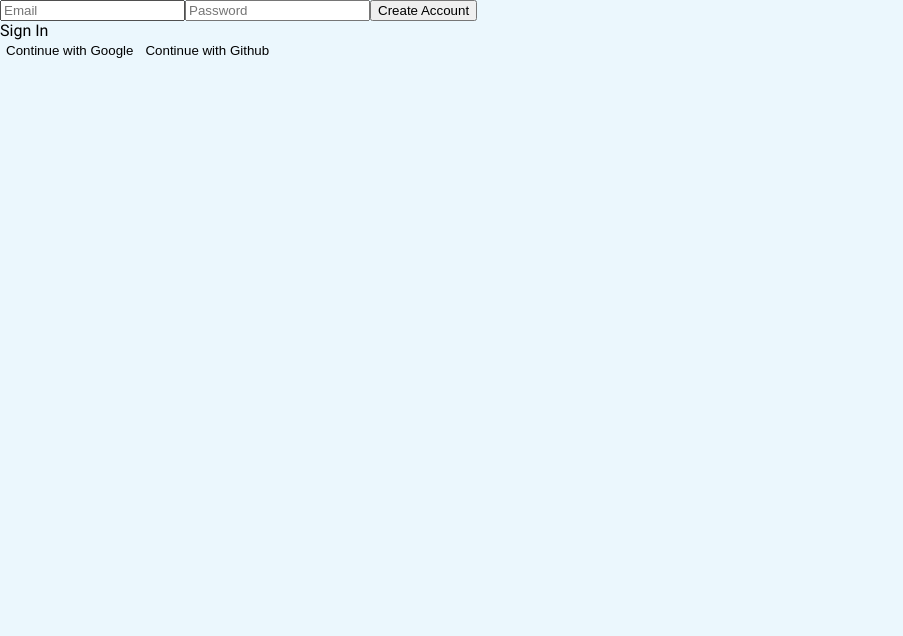
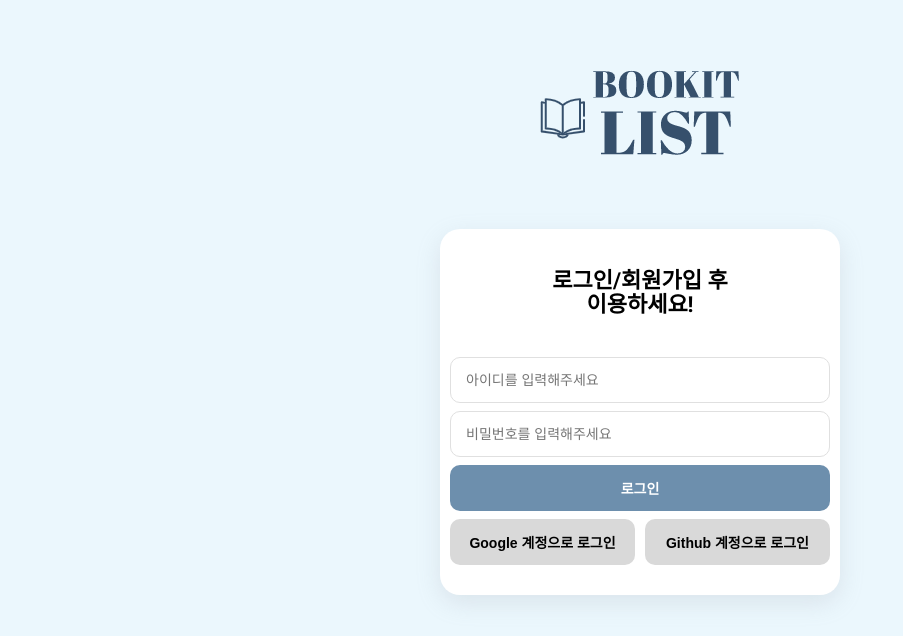
Before and after one commit to Jiho31/bookit-list, a React (Create React App) app: page / in a window 1280 px wide. Shown: the top 636 px of the page, without its empty margins (0-903 px from the left). Built offline with nearby package versions, Linux system fonts and the light colour scheme; no server answers.

Commit message:
[STYLE] 로그인 페이지 UI 수정

```diff
--- a/src/routes/Auth.js
+++ b/src/routes/Auth.js
@@ -9,9 +9,12 @@ import {
 } from "firebase/auth";
 import { addUserInfo } from "redux/users";
 import { useDispatch } from "react-redux";
+import styled from "styled-components";
+import Button from "components/Button";
 
 function Auth() {
   const [email, setEmail] = useState("");
+  const [username, setUsername] = useState("");
   const [password, setPassword] = useState("");
   const [newAccount, setNewAccount] = useState(true);
   const [error, setError] = useState("");
@@ -23,8 +26,8 @@ function Auth() {
       target: { name, value },
     } = e;
 
-    if (name === "email") {
-      setEmail(value);
+    if (name === "username") {
+      setUsername(value);
     } else if (name === "password") {
       setPassword(value);
     }
@@ -114,43 +117,123 @@ function Auth() {
   };
 
   return (
-    <div>
-      <form onSubmit={onSubmitHandler}>
+    <AuthWrapper>
+      <LogoWrapper>
+        <img src={process.env.PUBLIC_URL + "logo.png"} alt="logo icon" />
+      </LogoWrapper>
+
+      <LoginContainer>
+        <h1>
+          로그인/회원가입 후<br /> 이용하세요!
+        </h1>
+        <LoginForm onSubmit={onSubmitHandler}>
           <input
             type="text"
-          name="email"
-          placeholder="Email"
+            name="username"
+            placeholder="아이디를 입력해주세요"
             onChange={onChangeHandler}
-          value={email}
+            value={username}
             required
           />
           <input
             type="password"
             name="password"
-          placeholder="Password"
+            placeholder="비밀번호를 입력해주세요"
             onChange={onChangeHandler}
             value={password}
             required
           />
-        <input
-          type="submit"
-          value={newAccount ? "Create Account" : "Sign In"}
-        />
+          <Button type="submit">로그인</Button>
           {error}
-      </form>
-      <span onClick={toggleAccount}>
-        {newAccount ? "Sign In" : "Create Account"}
-      </span>
-      <div>
-        <button name="google" onClick={onSocialClick}>
-          Continue with Google
-        </button>
-        <button name="github" onClick={onSocialClick}>
-          Continue with Github
-        </button>
-      </div>
-    </div>
+        </LoginForm>
+        <SocialLoginButtons>
+          <Button
+            name="google"
+            onClick={onSocialClick}
+            backgroundColor="#d9d9d9"
+            color="#000"
+          >
+            Google 계정으로 로그인
+          </Button>
+          <Button
+            name="github"
+            onClick={onSocialClick}
+            backgroundColor="#d9d9d9"
+            color="#000"
+          >
+            Github 계정으로 로그인
+          </Button>
+        </SocialLoginButtons>
+      </LoginContainer>
+    </AuthWrapper>
   );
 }
 
+const AuthWrapper = styled.div`
+  width: 100vw;
+  height: 100vh;
+  display: flex;
+  flex-direction: column;
+  align-items: center;
+`;
+
+const LogoWrapper = styled.div`
+  margin: 70px 0;
+
+  img {
+    width: 200px;
+    height: auto;
+  }
+`;
+
+const LoginContainer = styled.section`
+  width: 400px;
+  height: min-content;
+  display: flex;
+  flex-direction: column;
+  background-color: #fff;
+  border-radius: 20px;
+  box-shadow: 0px 8px 24px 0px #959da533;
+  padding: 0 10px;
+
+  h1 {
+    font-size: 22px;
+    font-weight: 700;
+    text-align: center;
+    line-height: 24px;
+    padding: 40px 0;
+  }
+  button {
+    height: 46px;
+    font-size: 14px;
+    font-weight: 600;
+  }
+`;
+
+const LoginForm = styled.form`
+  display: flex;
+  flex-direction: column;
+
+  input {
+    height: 46px;
+    border: 1px solid #e0e0e0;
+    border-radius: 10px;
+    padding: 10px 15px;
+    margin-bottom: 8px;
+    font-size: 14px;
+  }
+`;
+
+const SocialLoginButtons = styled.div`
+  display: inline-flex;
+  justify-content: space-between;
+  width: 100%;
+  margin-top: 8px;
+  margin-bottom: 30px;
+
+  button {
+    width: calc((100% - 10px) / 2);
+  }
+`;
+
 export default Auth;
```
Lines whose indentation alone changed are shown as unchanged.
